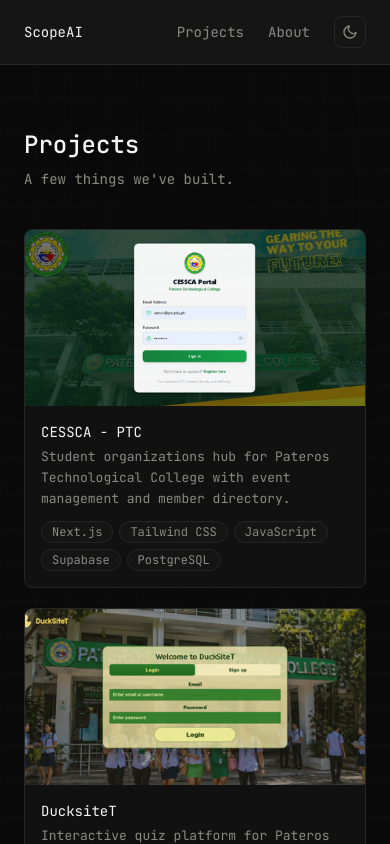
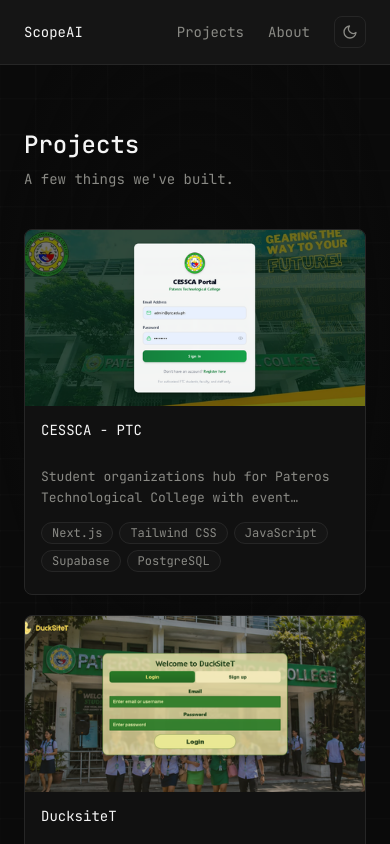
Before and after one commit to deytaaa/scope-it, a Next.js app: page /projects in a window 390 px wide. Shown: the top 844 px of the page. Built offline with nearby package versions, Linux system fonts and the light colour scheme.

Commit message:
feat: implement ProjectCard and ProjectsGrid components for responsive project display

```diff
--- a/components/projects/ProjectCard.tsx
+++ b/components/projects/ProjectCard.tsx
@@ -7,9 +7,9 @@
     <button
       type="button"
       onClick={onOpen}
-      className="project-card group flex flex-col overflow-hidden rounded-card border-[0.5px] border-border bg-card text-left"
+      className="project-card group flex h-full flex-col overflow-hidden rounded-card border-[0.5px] border-border bg-card text-left"
     >
-      <div className="relative h-44 w-full overflow-hidden bg-chrome">
+      <div className="relative h-44 w-full shrink-0 overflow-hidden bg-chrome">
         <Image
           src={project.image}
           alt={project.title}
@@ -20,10 +20,17 @@
       </div>
       <div className="flex flex-1 flex-col gap-3 px-4 py-4">
         <div>
-          <p className="m-0 mb-1 text-sm text-primary">{project.title}</p>
-          <p className="m-0 text-[13px] leading-relaxed text-secondary">{project.description}</p>
+          {/* min-h + line-clamp reserve the same space whether a title/description
+              is one line or wraps to the max — otherwise cards with shorter text
+              end up shorter than their neighbors even with h-full on the card. */}
+          <p className="m-0 mb-1 line-clamp-2 min-h-[2.5rem] text-sm leading-tight text-primary">
+            {project.title}
+          </p>
+          <p className="m-0 line-clamp-2 min-h-[2.75rem] text-[13px] leading-relaxed text-secondary">
+            {project.description}
+          </p>
         </div>
-        <div className="mt-auto flex flex-wrap gap-1.5">
+        <div className="mt-auto flex h-14 flex-wrap content-start gap-1.5 overflow-hidden">
           {project.techStack.map((tech) => (
             <Badge key={tech}>{tech}</Badge>
           ))}
--- a/components/projects/ProjectsGrid.tsx
+++ b/components/projects/ProjectsGrid.tsx
@@ -14,7 +14,7 @@
         {projects.map((project, i) => (
           <div
             key={project.slug}
-            className="animate-fade-in-up"
+            className="animate-fade-in-up h-full"
             style={{ animationDelay: `${i * 60}ms` }}
           >
             <ProjectCard project={project} onOpen={() => setActiveProject(project)} />
```
